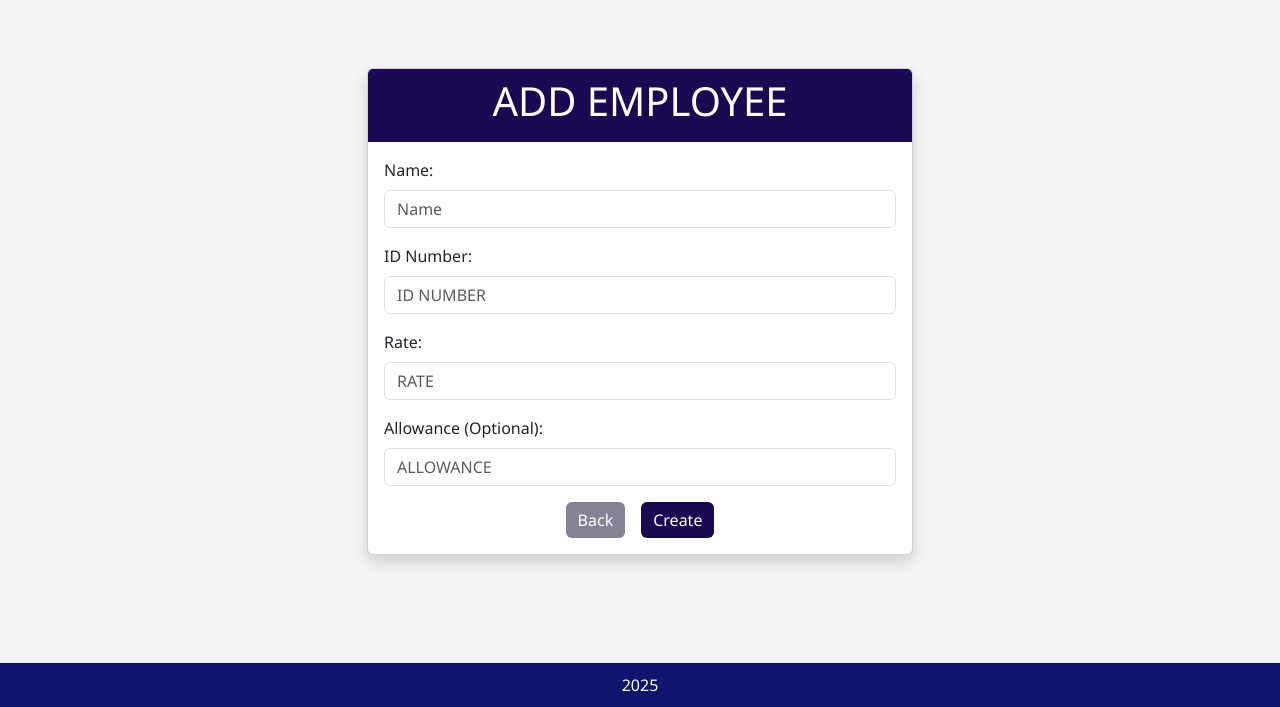
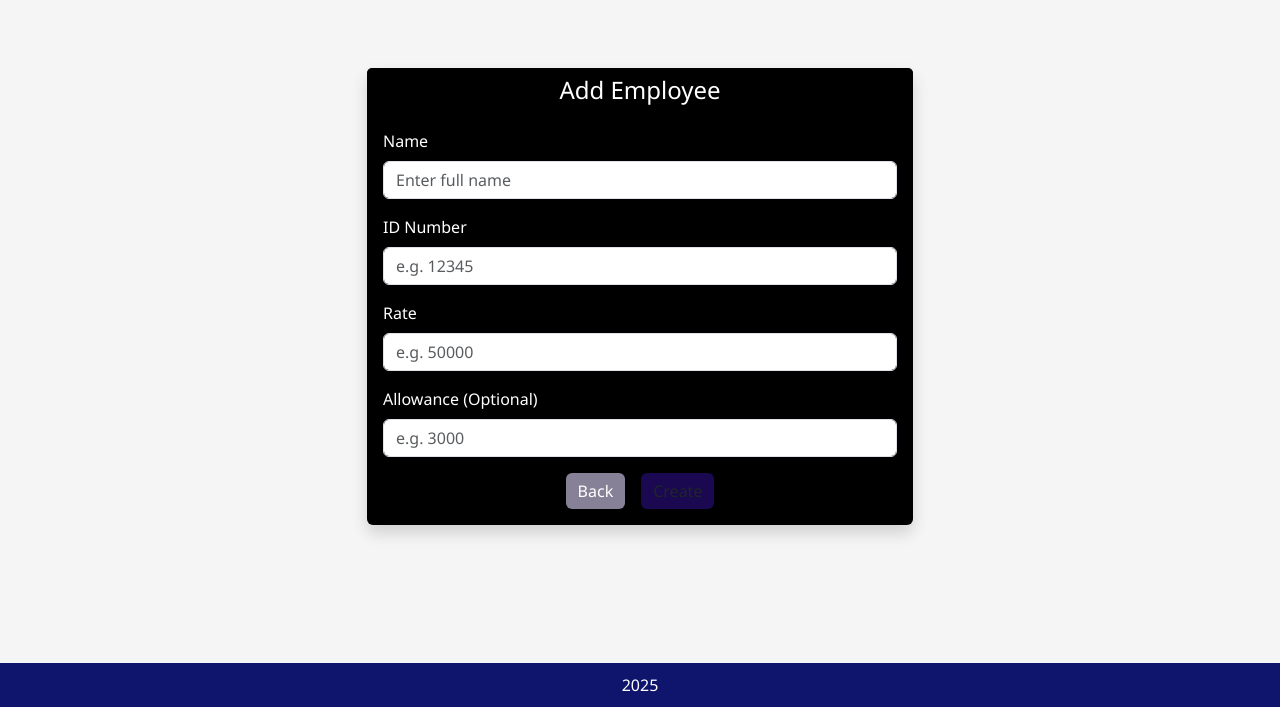
Before and after one commit to Adrian-Ang012/Payroll_system, a Django app: template Employee_Management_System/payroll_app/templates/payroll_app/create_employee.html in a window 1280 px wide. Shown: the part 93-800 px from the top of the page. Run offline with Django 5.2, Linux system fonts and the light colour scheme; the template is opened without the code that fills it, so the values that code supplies are empty.

Commit message:
edited some colors on the base

```diff
--- a/Employee_Management_System/payroll_app/templates/payroll_app/base.html
+++ b/Employee_Management_System/payroll_app/templates/payroll_app/base.html
@@ -4,7 +4,6 @@
 <head>
     <meta charset="UTF-8">
     <meta name="viewport" content="width=device-width, initial-scale=1.0">
-
     <script src="https://code.jquery.com/jquery-3.5.1.min.js"></script>
     <link href="https://cdn.jsdelivr.net/npm/bootstrap@5.3.0/dist/css/bootstrap.min.css" rel="stylesheet">
     <script src="https://cdn.jsdelivr.net/npm/bootstrap@5.3.0/dist/js/bootstrap.bundle.min.js"></script>
--- a/Employee_Management_System/payroll_app/templates/payroll_app/create_employee.html
+++ b/Employee_Management_System/payroll_app/templates/payroll_app/create_employee.html
@@ -4,10 +4,8 @@
 {% block content %}
 <div class="container mt-5">
 
-
     <div class="row">
         <div class="col-md-6 offset-md-3">
-
 
             {% if messages %}
                 {% for message in messages %}
@@ -20,10 +18,9 @@
                 {% endfor %}
             {% endif %}
 
-            <div class="card shadow">
-
-                <div class="card-header text-center" style="background-color: rgb(26, 9, 81); color: white;">
-                    <h1>ADD EMPLOYEE</h1>
+            <div class="card shadow border-0" style="background-color: rgb(0, 0, 0); color: white;">
+                <div class="card-header text-center" style="background-color: rgb(0, 0, 0); color: white;">
+                    <h1 class="h4 mb-0">Add Employee</h1>
                 </div>
 
                 <div class="card-body">
@@ -31,38 +28,37 @@
                         {% csrf_token %}
 
                         <div class="mb-3">
-                            <label for="name" class="form-label">Name:</label>
-                            <input placeholder="Name" class="form-control" id="name" name="name" required>
+                            <label for="name" class="form-label">Name</label>
+                            <input placeholder="Enter full name" class="form-control" id="name" name="name" required>
                         </div>
 
                         <div class="mb-3">
-                            <label for="id_number" class="form-label">ID Number:</label>
-                            <input placeholder="ID NUMBER" type="text" class="form-control" id="id_number" name="id_number" required>
+                            <label for="id_number" class="form-label">ID Number</label>
+                            <input placeholder="e.g. 12345" type="text" class="form-control" id="id_number" name="id_number" required>
                         </div>
 
                         <div class="mb-3">
-                            <label for="rate" class="form-label">Rate:</label>
-                            <input placeholder="RATE" type="number" class="form-control" id="rate" name="rate" step="0.01" min="0" oninput="validity.valid||(value='');" required>
+                            <label for="rate" class="form-label">Rate</label>
+                            <input placeholder="e.g. 50000" type="number" class="form-control" id="rate" name="rate" step="0.01" min="0" oninput="validity.valid||(value='');" required>
                         </div>
 
                         <div class="mb-3">
-                            <label for="Allowance" class="form-label">Allowance (Optional):</label>
-                            <input  placeholder="ALLOWANCE" type="number" class="form-control" id="Allowance" name="Allowance" min="0" oninput="validity.valid||(value='');" step="0.01">
+                            <label for="Allowance" class="form-label">Allowance (Optional)</label>
+                            <input placeholder="e.g. 3000" type="number" class="form-control" id="Allowance" name="Allowance" step="0.01" min="0" oninput="validity.valid||(value='');">
                         </div>
 
-
                         <div class="d-flex justify-content-center">
-                            <a href="{% url 'employee_page' %}" class="btn btn-primary me-3" style="background-color: rgb(134, 129, 150); border: none;">
+                            <a href="{% url 'employee_page' %}" class="btn me-3" style="background-color: #868196; border: none; color: white;">
                                 Back
                             </a>
-
-                            <button type="submit" class="btn btn-primary" style="background-color: rgb(26, 9, 81); border: none;">
+                            <button type="submit" class="btn" style="background-color: rgb(26, 9, 81); border: none;">
                                 Create
                             </button>
                         </div>
                     </form>
                 </div>
             </div>
+
         </div>
     </div>
 </div>
```
Lines whose indentation alone changed are shown as unchanged.
